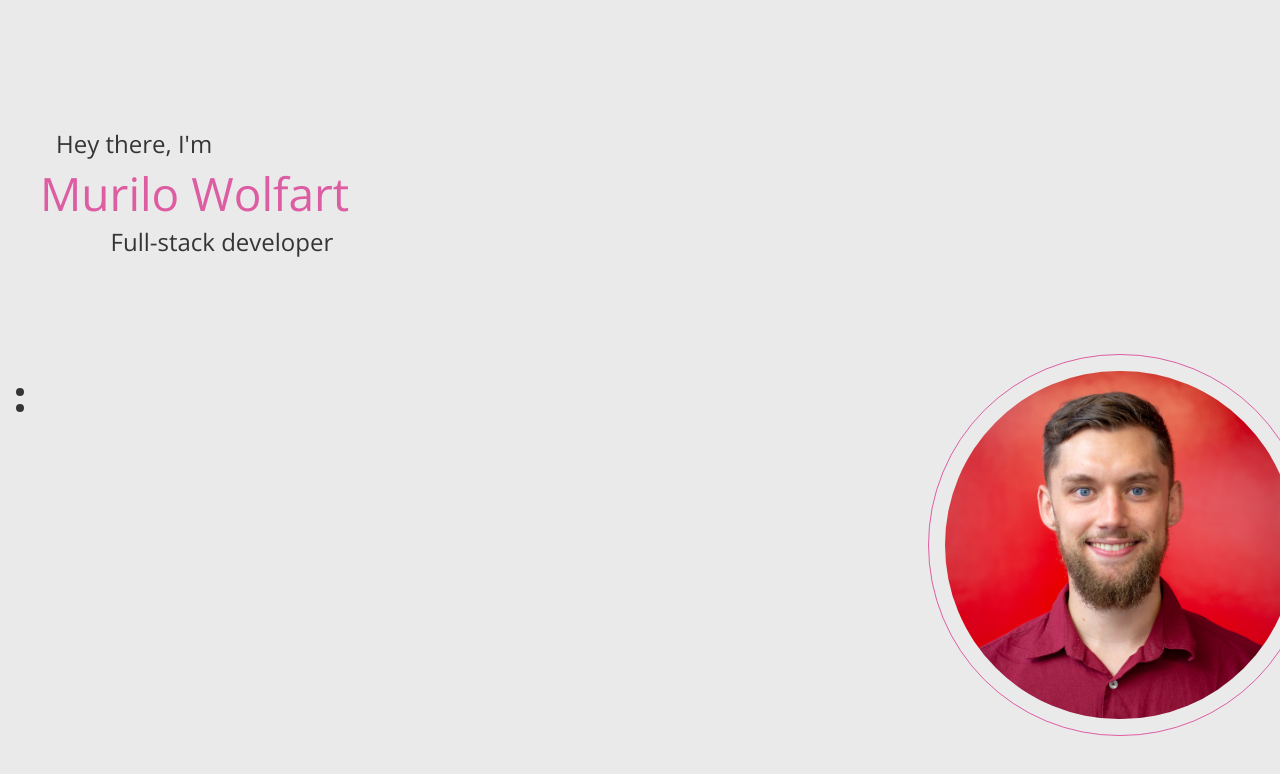
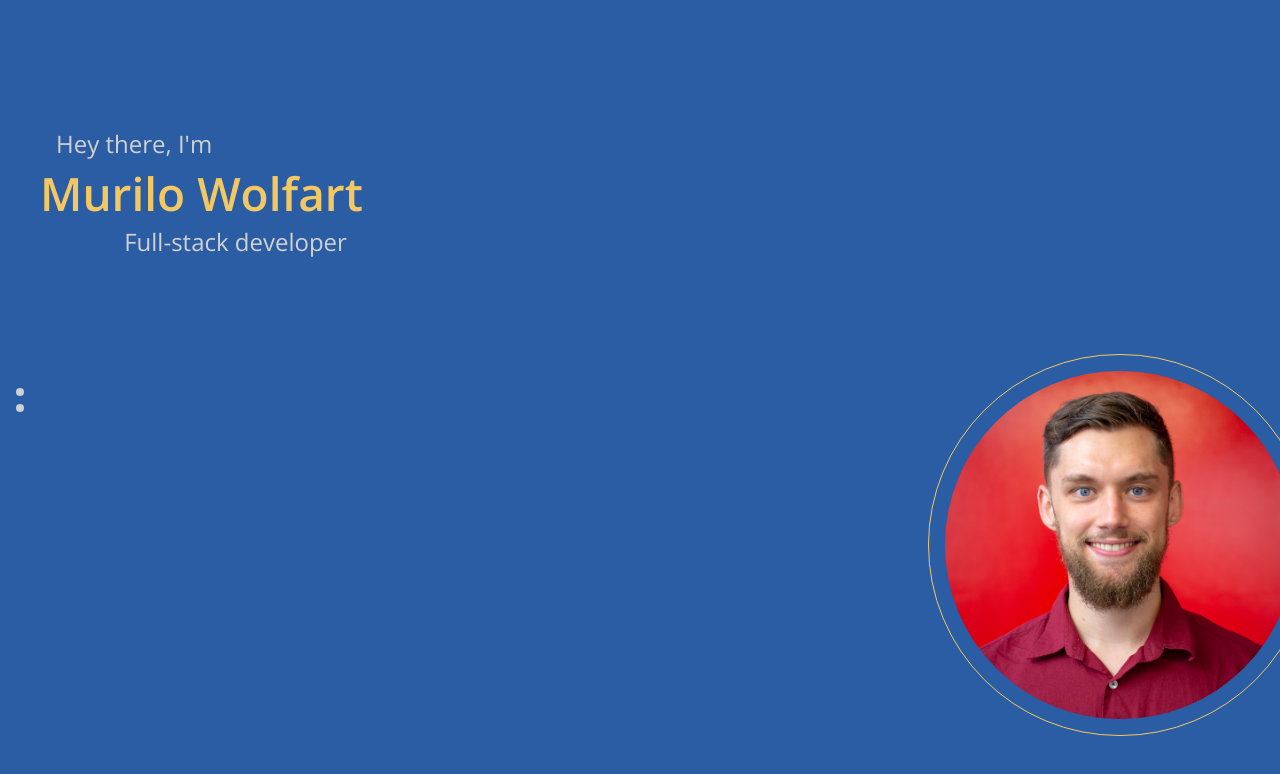
Before and after one commit to mwolfart/mwolfart.github.io, a React (Vite) app: page / in a window 1280 px wide. Shown: the top 774 px of the page. Built offline with nearby package versions, Linux system fonts and the light colour scheme.

Commit message:
tune light mode palette

```diff
--- a/src/components/page-about/index.tsx
+++ b/src/components/page-about/index.tsx
@@ -5,7 +5,7 @@ export const AboutPage = () => {
   const { t } = useTranslation();
   return (
     <div className="flex flex-col flex-grow py-32 px-16 gap-8 [&_span]:text-primary">
-      <h1 className="text-primary">{t("about.title")}</h1>
+      <h1 className="text-primary font-semibold">{t("about.title")}</h1>
       <div className="h-[1px] bg-copy w-full" />
       <div className="flex-grow">
         <Carousel>
--- a/src/components/page-intro/index.tsx
+++ b/src/components/page-intro/index.tsx
@@ -4,10 +4,13 @@ export const IntroPage = () => {
   const { t } = useTranslation();
 
   return (
-    <div className="flex flex-col pt-32 pb-16 gap-24 overflow-hidden">
+    <div className="flex flex-col pt-32 pb-16 gap-24 overflow-hidden relative">
+      {/* <div className="absolute w-64 aspect-square bg-backgroundSecondary rounded-full border border-backgroundSecondary p-4 -z-10" /> */}
       <div className="flex flex-col gap-2 px-10 w-fit">
         <div className="text-md px-4">{t("home.prefix")}</div>
-        <div className="text-primary text-2xl">{t("home.name")}</div>
+        <div className="text-primary text-2xl font-semibold">
+          {t("home.name")}
+        </div>
         <div className="text-md self-end px-4">{t("home.suffix")}</div>
       </div>
       <img
--- a/src/index.css
+++ b/src/index.css
@@ -4,10 +4,10 @@
 
 @layer base {
   :root {
-    --color-background: #eaeaea;
+    --color-background: #2a5da3;
     --color-background-secondary: #c7c7c7;
-    --color-text: #353535;
-    --color-primary: #dd5da2;
+    --color-text: #d1d1d1;
+    --color-primary: #f3c862;
     --color-secondary: #762daa;
   }
 
```
